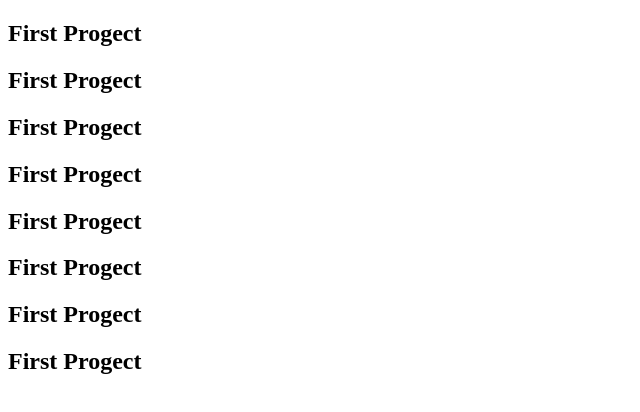
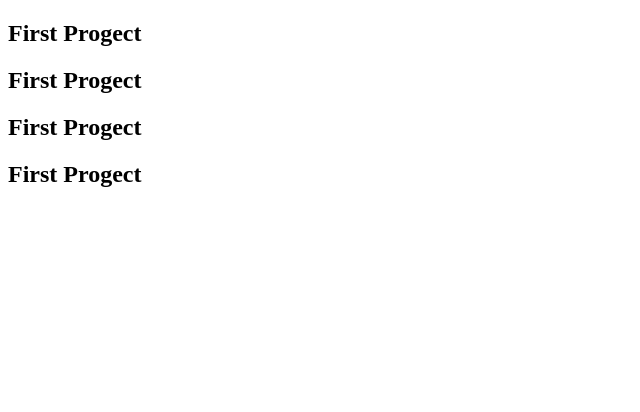
Before and after one commit to alexhmelevskiy/myproject, a plain HTML site: page index.html in a window 1280 px wide. Shown: the whole page, without its empty margins (0-640 px from the left). Drawn offline with Linux system fonts and the light colour scheme.

Commit message:
end h2 add

```diff
--- a/index.html
+++ b/index.html
@@ -9,9 +9,5 @@
 <h2>First Progect</h2>
 <h2>First Progect</h2>
 <h2>First Progect</h2>
-<h2>First Progect</h2>
-<h2>First Progect</h2>
-<h2>First Progect</h2>
-<h2>First Progect</h2>
 </body>
 </html>
```
